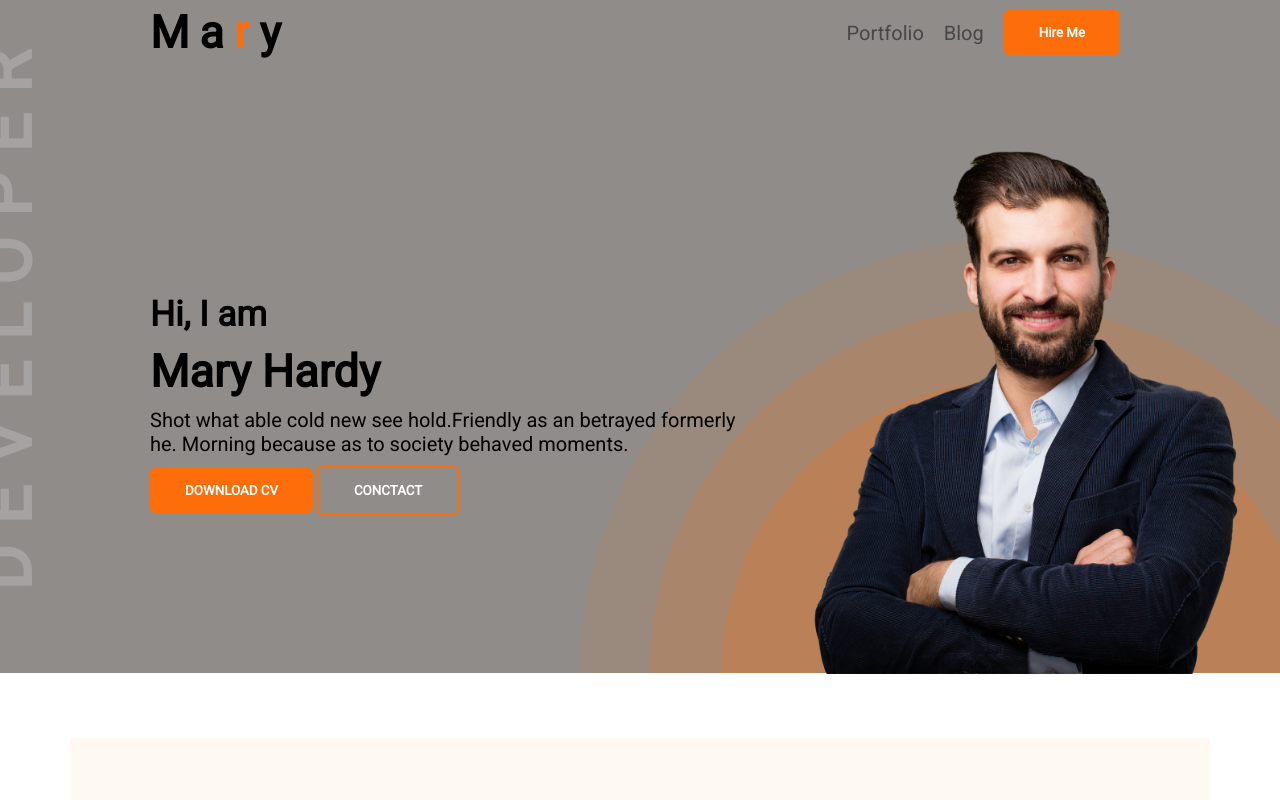
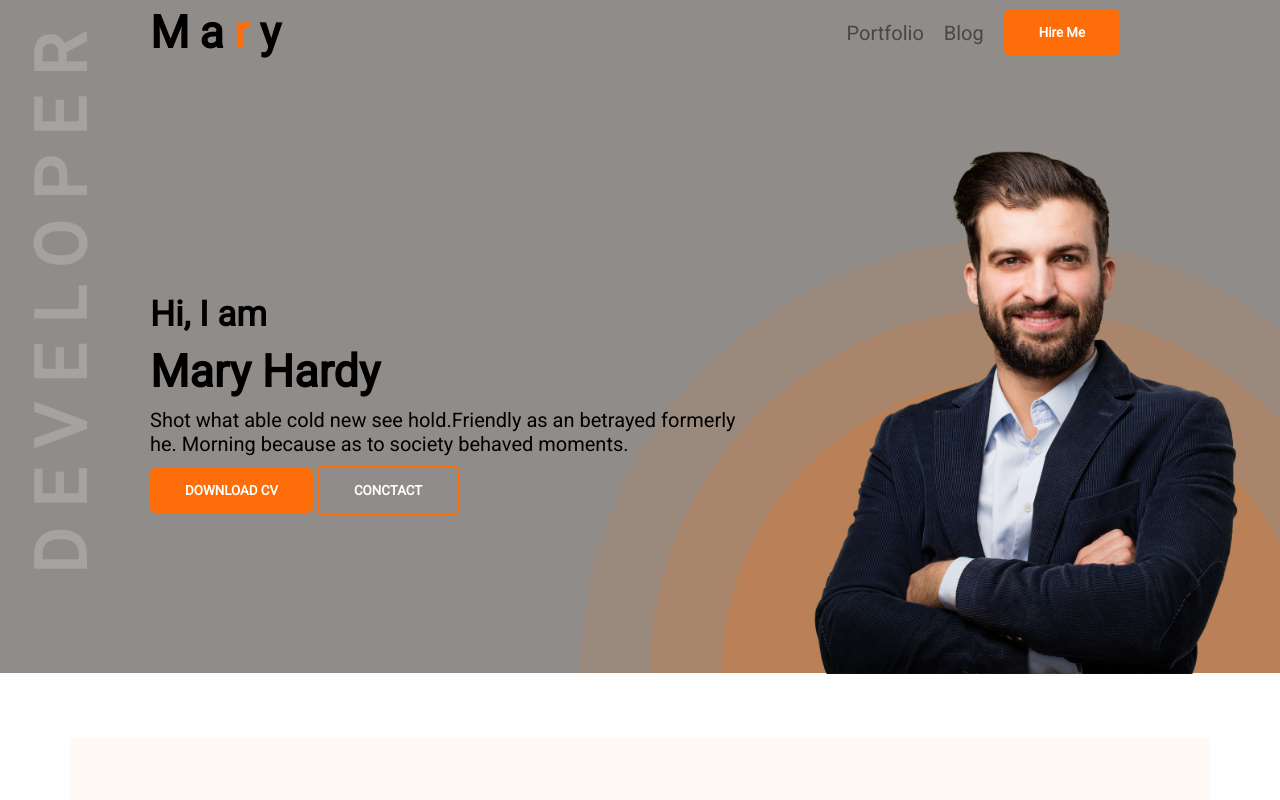
Before and after one commit to suruzzamanislam/portfolio, a plain HTML site: page index.html in a window 1280 px wide. Shown: the top 800 px of the page. Drawn offline with nearby package versions, Linux system fonts and the light colour scheme.

Commit message:
add some

```diff
--- a/styles/style.css
+++ b/styles/style.css
@@ -96,8 +96,8 @@ nav > ul > li > a:hover {
 .dev {
   position: absolute;
   transform: rotate(-90deg);
-  top: 270px;
-  left: -275px;
+  top: 253px;
+  left: -220px;
   font-size: 70px;
   color: #a4a3a1;
   font-weight: 800;
```
